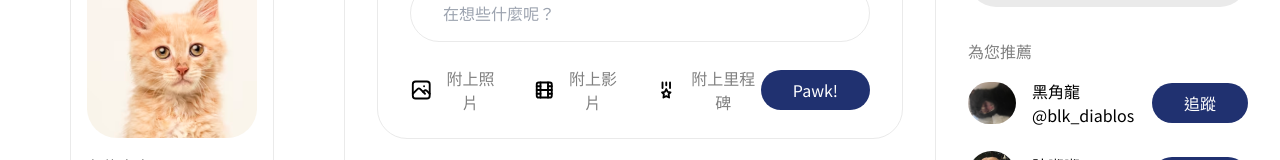
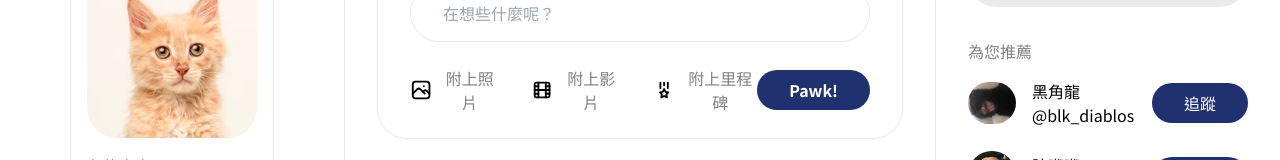
Before and after one commit to penspulse326/rocket_pawsmore, a Next.js app: page /test/social in a window 1280 px wide. Shown: the part 145-305 px from the top of the page. Built offline with nearby package versions, Linux system fonts and the light colour scheme.

Commit message:
fixed: pawk btn's font weight

```diff
--- a/src/components/social/SocialPostList.tsx
+++ b/src/components/social/SocialPostList.tsx
@@ -40,7 +40,7 @@ export default function SocialPostList() {
           </div>
           <button
             type="button"
-            className="px-8 py-2 rounded-[30px] bg-primary text-white duration-300 hover:bg-primary/70"
+            className="px-8 py-2 rounded-[30px] bg-primary text-white font-bold"
           >
             Pawk!
           </button>
```
